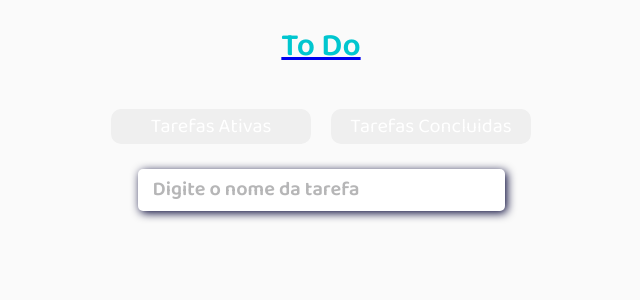
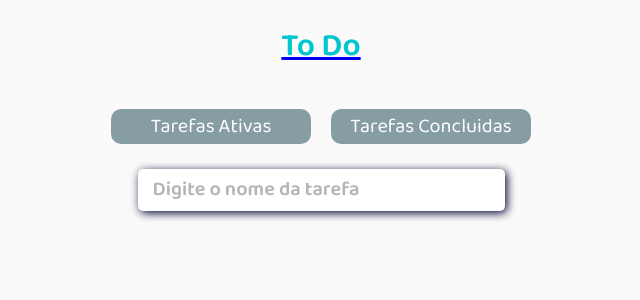
Before and after one commit to manelzada/todo-ts, a React (Vite) app: page / in a window 1280 px wide. Shown: the top 300 px of the page, without its empty margins (319-959 px from the left). Built offline with nearby package versions, Linux system fonts and the light colour scheme.

Commit message:
Limpando lixo

```diff
--- a/src/components/input/Input.css
+++ b/src/components/input/Input.css
@@ -10,6 +10,7 @@
   font-size: 20px;
   color: #b6b6b7;
   font-weight: 600;
+  outline: none;
 }
 
 input::placeholder {
--- a/src/components/item/Item.tsx
+++ b/src/components/item/Item.tsx
@@ -14,7 +14,6 @@ export function Item({ item, handleDeleteTask }: Props) {
   const [isChecked, setIsChecked] = useState(item.complete);
   const [isEditing, setIsEditing] = useState(false);
   const [inputValue, setInputText] = useState(item.name);
-  const [attKey, setAttKey] = useState(0);
   const toggleEditing = () => setIsEditing((value) => !value);
   updateTaskValue(item.id, item.name, isChecked);
 
@@ -48,7 +47,6 @@ export function Item({ item, handleDeleteTask }: Props) {
             className="btn_card"
             onClick={() => {
               toggleEditing();
-              setAttKey((key) => key + 1);
             }}
           >
             <AiTwotoneEdit />
--- a/src/pages/Active.tsx
+++ b/src/pages/Active.tsx
@@ -33,7 +33,6 @@ export function Active() {
   }
 
   function handleDeleteTask(id: number) {
-    console.log(`id: ${id}`);
     const newList = list.filter((task) => task.id !== id);
     setList(newList);
     try {
--- a/src/pages/Complete.tsx
+++ b/src/pages/Complete.tsx
@@ -33,7 +33,6 @@ export function Complete() {
   }
 
   function handleDeleteTask(id: number) {
-    console.log(`id: ${id}`);
     const newList = list.filter((task) => task.id !== id);
     setList(newList);
     try {
--- a/src/pages/Home.css
+++ b/src/pages/Home.css
@@ -25,6 +25,7 @@ body {
 }
 
 .container .btn {
+  background-color: #869da4;
   border: none;
   margin: 15px 10px;
   color: #fff;
--- a/src/pages/Home.tsx
+++ b/src/pages/Home.tsx
@@ -51,7 +51,6 @@ export default function Home() {
   }
 
   function handleDeleteTask(id: number) {
-    console.log(`id: ${id}`);
     const newList = list.filter((task) => task.id !== id);
     setList(newList);
     try {
--- a/src/services/todoServices.tsx
+++ b/src/services/todoServices.tsx
@@ -1,4 +1,3 @@
-import { Item } from "../components/item/Item";
 import { ItemType } from "../types/ItemType";
 
 export const saveData = (data: ItemType[]) => {
@@ -20,7 +19,6 @@ export const removeData = (id: number) => {
   }
   //@ts-ignore
   const removedTask = JSON.parse(storedTasks).filter((item) => item.id !== id);
-  console.log(removedTask);
   localStorage.setItem("tasks", JSON.stringify(removedTask));
 };
 
```
